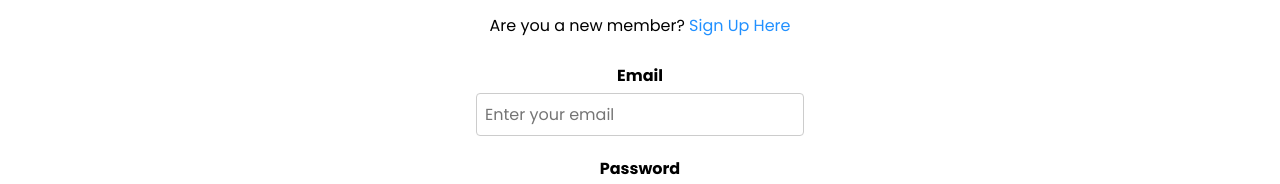
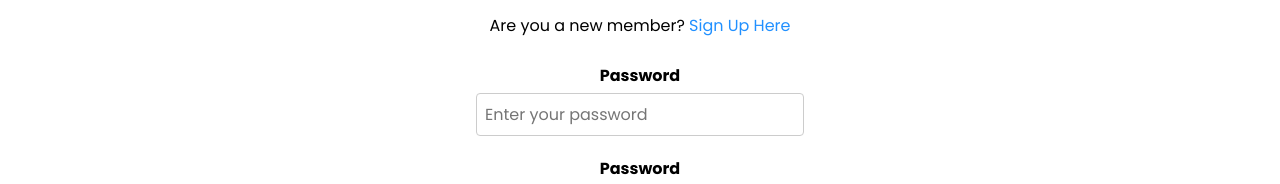
Before and after one commit to Shane54D/test_med_app_theia-, a React (Create React App) app: page /Login in a window 1280 px wide. Shown: the part 216-400 px from the top of the page. Built offline with nearby package versions, Linux system fonts and the light colour scheme.

Commit message:
Login & Signup done initial

```diff
--- a/src/components/Login/Login.jsx
+++ b/src/components/Login/Login.jsx
@@ -1,7 +1,58 @@
-import React from 'react'
+import React, { useState, useEffect } from 'react'
 import './Login.css'
+import { Link, useNavigate } from 'react-router-dom'
+import { API_URL } from '../../config'
 
 export default function Login() {
+
+  // State variables for email and password
+  const [password, setPassword] = useState("");
+  const [email, setEmail] = useState('');
+  // Get navigation function from react-router-dom
+  const navigate = useNavigate();
+  // Check if user is already authenticated, then redirect to home page
+  useEffect(() => {
+    if (sessionStorage.getItem("auth-token")) {
+      navigate("/");
+    }
+  }, []);
+  // Function to handle login form submission
+  const login = async (e) => {
+    e.preventDefault();
+    // Send a POST request to the login API endpoint
+    const res = await fetch(`${API_URL}/api/auth/login`, {
+      method: "POST",
+      headers: {
+        "Content-Type": "application/json",
+      },
+      body: JSON.stringify({
+        email: email,
+        password: password,
+      }),
+    });
+    // Parse the response JSON
+    const json = await res.json();
+    if (json.authtoken) {
+      // If authentication token is received, store it in session storage
+      sessionStorage.setItem('auth-token', json.authtoken);
+      sessionStorage.setItem('email', email);
+      // Redirect to home page and reload the window
+      navigate('/');
+      window.location.reload();
+    } else {
+      // Handle errors if authentication fails
+      if (json.errors) {
+        for (const error of json.errors) {
+          alert(error.msg);
+        }
+      } else {
+        alert(json.error);
+      }
+    }
+  };
+
+
+
   return (
     <div>
 
@@ -21,10 +72,19 @@ export default function Login() {
           <div className="login-form">
             <form>
 
-              <div className="form-group">
-                <label for="email">Email</label>
-                <input type="email" name="email" id="email" className="form-control" placeholder="Enter your email" aria-describedby="helpId" />
-              </div>
+            <div className="form-group">
+               <label htmlFor="password">Password</label>
+               <input
+                 value={password}
+                 onChange={(e) => setPassword(e.target.value)}
+                 type="password"
+                 name="password"
+                 id="password"
+                 className="form-control"
+                 placeholder="Enter your password"
+                 aria-describedby="helpId"
+               />
+             </div>
 
               <div className="form-group">
                 <label for="password">Password</label>
```
